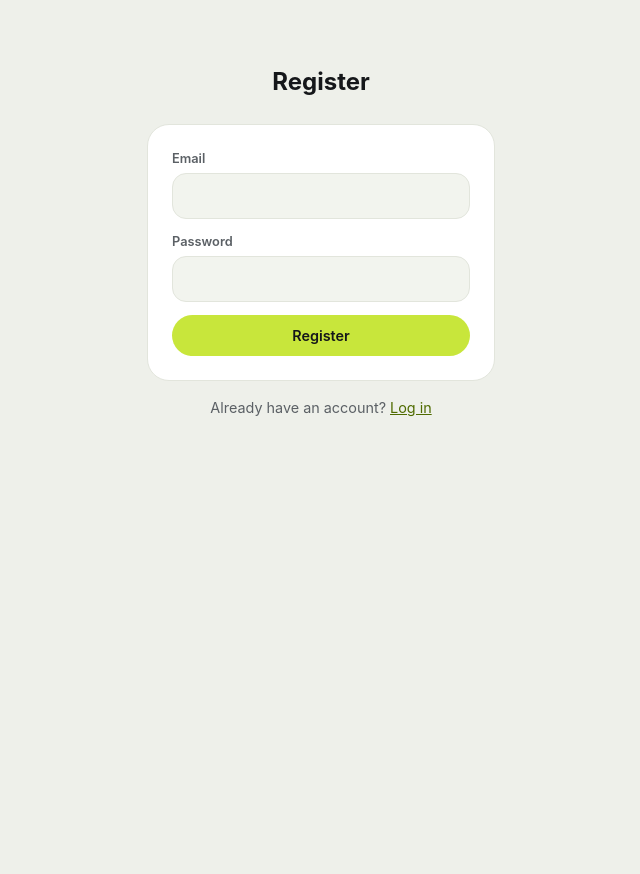
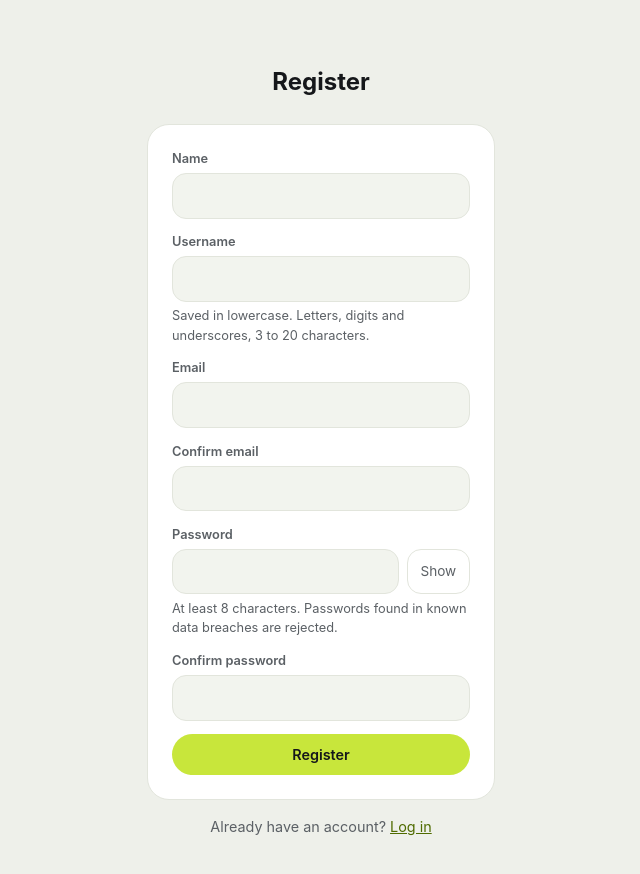
Before and after one commit to Mostafa-AbdelRaheem/Immersely, a React (Vite) app in the folder frontend/: page /register in a window 1280 px wide. Shown: the top 874 px of the page, without its empty margins (319-959 px from the left). Before the commit the page ends 800 px from the top, so only its background shows below. Built offline with nearby package versions, Linux system fonts and the light colour scheme; no server answers.

Commit message:
feat(frontend): register with name and username, per-field errors, and check-inbox state

```diff
--- a/frontend/src/context/AuthContext.jsx
+++ b/frontend/src/context/AuthContext.jsx
@@ -48,10 +48,10 @@ export function AuthProvider({ children }) {
     setUser(me)
   }
 
-  async function register(email, password) {
+  async function register({ name, username, email, password }) {
     await apiFetch('/auth/register', {
       method: 'POST',
-      body: JSON.stringify({ email, password }),
+      body: JSON.stringify({ name, username, email, password }),
     })
   }
 
--- a/frontend/src/features/auth/RegisterPage.jsx
+++ b/frontend/src/features/auth/RegisterPage.jsx
@@ -1,63 +1,249 @@
 import { useState } from 'react'
-import { useNavigate, Link } from 'react-router-dom'
+import { Link } from 'react-router-dom'
 import { useAuth } from '../../context/AuthContext'
+import {
+  PASSWORD_MAX_BYTES,
+  mapRegisterError,
+  utf8ByteLength,
+} from './registerLogic'
 import './auth.css'
 
+const EMPTY_FORM = {
+  name: '',
+  username: '',
+  email: '',
+  confirmEmail: '',
+  password: '',
+  confirmPassword: '',
+}
+
+// Mirrors the 60-character cap on `name` in backend/app/schemas/user.py.
+const NAME_MAX_LENGTH = 60
+
+function Field({ id, label, error, hint, children }) {
+  const describedBy = error ? `${id}-error` : hint ? `${id}-hint` : undefined
+  return (
+    <div className={`form-field${error ? ' form-field--invalid' : ''}`}>
+      <label htmlFor={id}>{label}</label>
+      {children(describedBy)}
+      {hint && !error && (
+        <p className="form-hint" id={`${id}-hint`}>
+          {hint}
+        </p>
+      )}
+      {error && (
+        <p className="form-error" id={`${id}-error`}>
+          {error}
+        </p>
+      )}
+    </div>
+  )
+}
+
 export default function RegisterPage() {
-  const [email, setEmail] = useState('')
-  const [password, setPassword] = useState('')
-  const [error, setError] = useState(null)
+  const [form, setForm] = useState(EMPTY_FORM)
+  const [showPassword, setShowPassword] = useState(false)
+  const [fieldErrors, setFieldErrors] = useState({})
+  const [formError, setFormError] = useState(null)
   const [isSubmitting, setIsSubmitting] = useState(false)
+  const [registeredEmail, setRegisteredEmail] = useState(null)
 
   const { register } = useAuth()
-  const navigate = useNavigate()
+
+  function setField(e) {
+    const { name, value } = e.target
+    setForm((prev) => ({ ...prev, [name]: value }))
+  }
 
   async function handleSubmit(e) {
     e.preventDefault()
-    setError(null)
+    setFormError(null)
+
+    // Client-only checks: saves a round trip (and one of the 5/minute attempts).
+    const clientErrors = {}
+    if (form.email.trim().toLowerCase() !== form.confirmEmail.trim().toLowerCase()) {
+      clientErrors.confirmEmail = 'The email addresses do not match.'
+    }
+    if (form.password !== form.confirmPassword) {
+      clientErrors.confirmPassword = 'The passwords do not match.'
+    }
+    setFieldErrors(clientErrors)
+    if (Object.keys(clientErrors).length > 0) return
+
     setIsSubmitting(true)
-
     try {
-      await register(email, password)
-      navigate('/login')
+      await register({
+        name: form.name,
+        username: form.username,
+        email: form.email,
+        password: form.password,
+      })
+      setRegisteredEmail(form.email.trim().toLowerCase())
+      setForm(EMPTY_FORM)
     } catch (err) {
-      if (err.message.includes('409')) {
-        setError('An account with this email already exists.')
-      } else {
-        setError('Something went wrong. Please try again.')
-      }
+      const mapped = mapRegisterError(err)
+      setFieldErrors(mapped.fieldErrors)
+      setFormError(mapped.formError)
     } finally {
       setIsSubmitting(false)
     }
   }
 
+  if (registeredEmail) {
+    return (
+      <div className="auth-page">
+        <h1>Check your inbox</h1>
+        <div className="auth-notice" role="status">
+          <p>
+            We sent a verification link to <strong>{registeredEmail}</strong>.
+            Open it to confirm your address.
+          </p>
+          <p>
+            <Link to="/login">Go to log in</Link>
+          </p>
+        </div>
+      </div>
+    )
+  }
+
+  const byteCount = utf8ByteLength(form.password)
+  const overLimit = byteCount > PASSWORD_MAX_BYTES
+
   return (
     <div className="auth-page">
       <h1>Register</h1>
-      <form className="auth-form" onSubmit={handleSubmit}>
-        <div className="form-field">
-          <label htmlFor="email">Email</label>
+      <form className="auth-form" onSubmit={handleSubmit} noValidate={false}>
+        <Field id="name" label="Name" error={fieldErrors.name}>
+          {(describedBy) => (
+            <input
+              id="name"
+              name="name"
+              type="text"
+              autoComplete="name"
+              value={form.name}
+              onChange={setField}
+              maxLength={NAME_MAX_LENGTH}
+              aria-invalid={Boolean(fieldErrors.name)}
+              aria-describedby={describedBy}
+              required
+            />
+          )}
+        </Field>
+
+        <Field
+          id="username"
+          label="Username"
+          error={fieldErrors.username}
+          hint="Saved in lowercase. Letters, digits and underscores, 3 to 20 characters."
+        >
+          {(describedBy) => (
+            <input
+              id="username"
+              name="username"
+              type="text"
+              autoComplete="username"
+              autoCapitalize="none"
+              spellCheck={false}
+              value={form.username}
+              onChange={setField}
+              aria-invalid={Boolean(fieldErrors.username)}
+              aria-describedby={describedBy}
+              required
+            />
+          )}
+        </Field>
+
+        <Field id="email" label="Email" error={fieldErrors.email}>
+          {(describedBy) => (
             <input
               id="email"
+              name="email"
               type="email"
-            value={email}
-            onChange={(e) => setEmail(e.target.value)}
+              autoComplete="email"
+              value={form.email}
+              onChange={setField}
+              aria-invalid={Boolean(fieldErrors.email)}
+              aria-describedby={describedBy}
               required
             />
-        </div>
-        <div className="form-field">
-          <label htmlFor="password">Password</label>
+          )}
+        </Field>
+
+        <Field id="confirmEmail" label="Confirm email" error={fieldErrors.confirmEmail}>
+          {(describedBy) => (
+            <input
+              id="confirmEmail"
+              name="confirmEmail"
+              type="email"
+              autoComplete="off"
+              value={form.confirmEmail}
+              onChange={setField}
+              aria-invalid={Boolean(fieldErrors.confirmEmail)}
+              aria-describedby={describedBy}
+              required
+            />
+          )}
+        </Field>
+
+        <Field
+          id="password"
+          label="Password"
+          error={fieldErrors.password}
+          hint="At least 8 characters. Passwords found in known data breaches are rejected."
+        >
+          {(describedBy) => (
+            <div className="password-row">
               <input
                 id="password"
-            type="password"
-            value={password}
-            onChange={(e) => setPassword(e.target.value)}
+                name="password"
+                type={showPassword ? 'text' : 'password'}
+                autoComplete="new-password"
+                value={form.password}
+                onChange={setField}
+                aria-invalid={Boolean(fieldErrors.password)}
+                aria-describedby={describedBy}
                 required
               />
+              <button
+                type="button"
+                className="password-toggle"
+                aria-pressed={showPassword}
+                onClick={() => setShowPassword((v) => !v)}
+              >
+                {showPassword ? 'Hide' : 'Show'}
+              </button>
             </div>
-        {error && (
+          )}
+        </Field>
+        {form.password && (
+          <p className={`byte-counter${overLimit ? ' byte-counter--over' : ''}`}>
+            {byteCount} / {PASSWORD_MAX_BYTES} bytes
+          </p>
+        )}
+
+        <Field
+          id="confirmPassword"
+          label="Confirm password"
+          error={fieldErrors.confirmPassword}
+        >
+          {(describedBy) => (
+            <input
+              id="confirmPassword"
+              name="confirmPassword"
+              type={showPassword ? 'text' : 'password'}
+              autoComplete="new-password"
+              value={form.confirmPassword}
+              onChange={setField}
+              aria-invalid={Boolean(fieldErrors.confirmPassword)}
+              aria-describedby={describedBy}
+              required
+            />
+          )}
+        </Field>
+
+        {formError && (
           <p className="form-error" role="alert">
-            {error}
+            {formError}
           </p>
         )}
         <button className="btn btn-primary" type="submit" disabled={isSubmitting}>
--- a/frontend/src/styles/forms.css
+++ b/frontend/src/styles/forms.css
@@ -40,3 +40,58 @@
   margin-bottom: 1rem;
   font-size: 0.9rem;
 }
+
+/* Field hint and per-field error (used with .form-field). */
+.form-hint {
+  color: var(--color-text-muted);
+  font-size: 0.8rem;
+  margin: 0;
+}
+
+.form-field--invalid input {
+  border-color: var(--color-danger);
+}
+
+/* Password input with a show/hide button beside it. */
+.password-row {
+  display: flex;
+  gap: 0.5rem;
+  align-items: stretch;
+}
+
+.password-row input {
+  flex: 1;
+  min-width: 0;
+}
+
+.password-toggle {
+  padding: 0 0.8rem;
+  border: 1px solid var(--color-border);
+  border-radius: var(--radius);
+  background: var(--color-surface);
+  color: var(--color-text-muted);
+  font-size: 0.85rem;
+  cursor: pointer;
+}
+
+/* Byte counter under the password field. */
+.byte-counter {
+  color: var(--color-text-muted);
+  font-size: 0.8rem;
+  margin: 0;
+  text-align: right;
+}
+
+.byte-counter--over {
+  color: var(--color-danger);
+}
+
+/* "Check your inbox" panel shown after a successful registration. */
+.auth-notice {
+  background: var(--color-surface);
+  border: 1px solid var(--color-border);
+  border-radius: var(--radius-lg);
+  padding: 1.5rem;
+  margin-top: 1.5rem;
+  text-align: center;
+}
```
Lines whose indentation alone changed are shown as unchanged.
